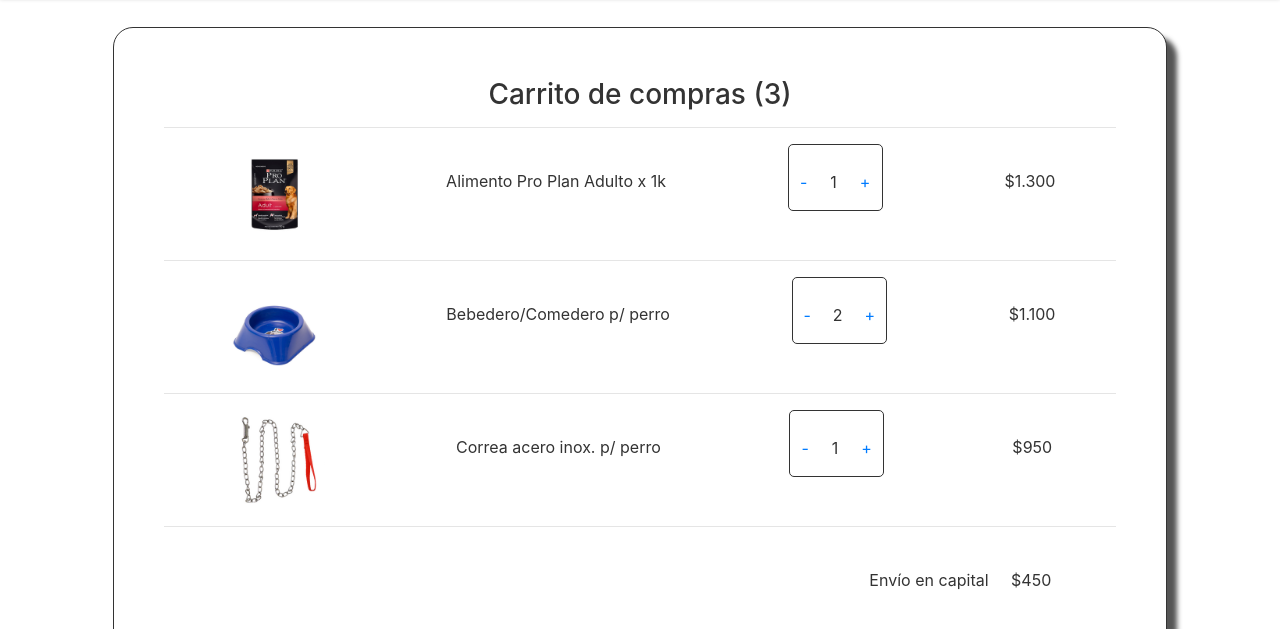
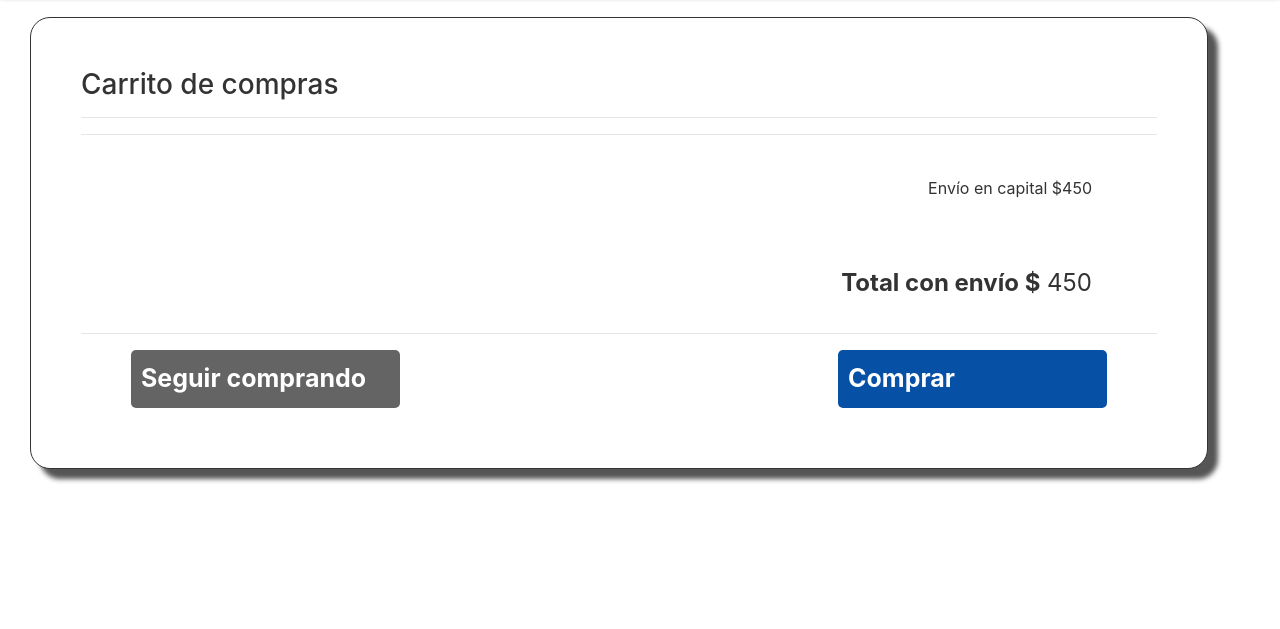
Before and after one commit to LeanNGo/Grupo7-CaC, a plain HTML site: page carrito.html in a window 1280 px wide. Shown: the part 132-761 px from the top of the page. Drawn offline with nearby package versions, Linux system fonts and the light colour scheme.

Commit message:
suma de compra

```diff
--- a/carrito.html
+++ b/carrito.html
@@ -72,51 +72,26 @@
       </header>
 
       <main>
-        <section class="container flex text-center">
         <div class="columna">
-                <h3>Carrito de compras (3)</h3>
+              <h3>Carrito de compras</h3>
               <hr>
-                <div class="flex compras">
-                    <img class="img" src="./images/alimento.png" alt="compra1">
-                    <p>Alimento Pro Plan Adulto x 1k</p>
-                    <div class="unidades flex compras"><a href="#"> <p>-</p></a>
-                        <p class="compras">1</p>
-                        <a class="compras"href="#"><p>+</p></a>
-                    </div>
-                        <p>$1.300</p>
+
+              <div id="carrito">
+
               </div>
 
               <hr>
-                <div class="flex compras">
-                    <img class="img" src="./images/comedero.png" alt="compra2">
-                    <p>Bebedero/Comedero p/ perro</p>
-                    <div class="unidades flex compras"><a href="#"> <p>-</p></a>
-                        <p class="compras">2</p>
-                        <a class="compras"href="#"><p>+</p></a>
-                    </div>
-                        <p>$1.100</p>
-                </div>
-                <hr>
-                <div class="flex compras">
-                    <img class="img" src="./images/correa.png" alt="compra3">
-                    <p>Correa acero inox. p/ perro</p>
-                    <div class="unidades flex compras"><a href="#"> <p>-</p></a>
-                        <p class="compras">1</p>
-                        <a class="compras"href="#"><p>+</p></a>
-                    </div>
-                        <p>$950</p>
-                </div>
-                <hr>
+
               <div class="flex envioCapital">
-                    <p>Envío en capital &nbsp;&nbsp;&nbsp; $450</p>
+                <p>Envío en capital $450</p>
             </div>
             <br>
             <div class="flex envioCapital" id="totalEnvio">
-                    <p> <b>Total con envío &nbsp;&nbsp;&nbsp; $3.800</p></b>
+                <p><b>Total con envío $</b><span id="total"></span></p>
             </div>
             <hr>
               <div class="flex botonCompra">
-                    <a href="./index.html" class="btn-precio" id="comprar">Seguir comprando</a>
+                  <a href="./articulos.html" class="btn-precio" id="comprar">Seguir comprando</a>
                   <a href="./deb-cred.html" class="btn-precio" id="continuar">Comprar</a>
               </div>
 
@@ -136,6 +111,7 @@
 
 
     <!-- LINKS DE JS PARA BOOTSTRAP -->
+    <script src="./js/carrito.js"></script>
     <script src="https://cdn.jsdelivr.net/npm/jquery@3.5.1/dist/jquery.slim.min.js" integrity="sha384-DfXdz2htPH0lsSSs5nCTpuj/zy4C+OGpamoFVy38MVBnE+IbbVYUew+OrCXaRkfj" crossorigin="anonymous"></script>
     <script src="https://cdn.jsdelivr.net/npm/popper.js@1.16.1/dist/umd/popper.min.js" integrity="sha384-9/reFTGAW83EW2RDu2S0VKaIzap3H66lZH81PoYlFhbGU+6BZp6G7niu735Sk7lN" crossorigin="anonymous"></script>
     <script src="https://cdn.jsdelivr.net/npm/bootstrap@4.6.1/dist/js/bootstrap.min.js" integrity="sha384-VHvPCCyXqtD5DqJeNxl2dtTyhF78xXNXdkwX1CZeRusQfRKp+tA7hAShOK/B/fQ2" crossorigin="anonymous"></script>
--- /dev/null
+++ b/js/carrito.js
@@ -0,0 +1,53 @@
+let carrito = [];
+
+if (localStorage.getItem("carrito")) {
+  carrito = JSON.parse(localStorage.getItem("carrito"));
+}
+const generarCards = (productos) => {
+    let cards = document.getElementById("carrito");
+    let importeTotal= document.getElementById("total");
+    let totalCar = 0;
+
+    productos.forEach( producto => {
+
+        totalCar += producto.precio;
+        let cardProductos = document.createElement("div");
+        cardProductos.className = "flex compras";
+
+        let card = `
+            <img class="img" src="${producto.img}" alt="Card image cap">
+                <p>${producto.titulo}</p>
+                <div class="unidades flex compras"><a href="#"> <p id="cart${producto.id}">-</p></a>
+                <p class="compras">1</p>
+                <a class="compras"href="#"><p>+</p></a>
+                </div>
+                <p>
+                   $ ${producto.precio}
+                </p>
+            </div>
+        `;
+
+        cardProductos.innerHTML = card;
+        cards.appendChild(cardProductos);
+
+        let productCard = document.getElementById("cart" + producto.id);
+
+        productCard.addEventListener("click", (evento)=>{
+            evento.preventDefault();
+            carrito.splice(producto.id - 1, 1);
+        });
+
+
+    });
+    let totalConEnvio = totalCar + 450;
+    localStorage.setItem("totalCarrito", totalCar);
+
+    let span = document.createElement("span");
+    span.innerHTML =  `
+    <span>${totalConEnvio}</span>
+    `;
+    importeTotal.appendChild(span);
+}
+
+
+generarCards(carrito);
```
Lines whose indentation alone changed are shown as unchanged.
